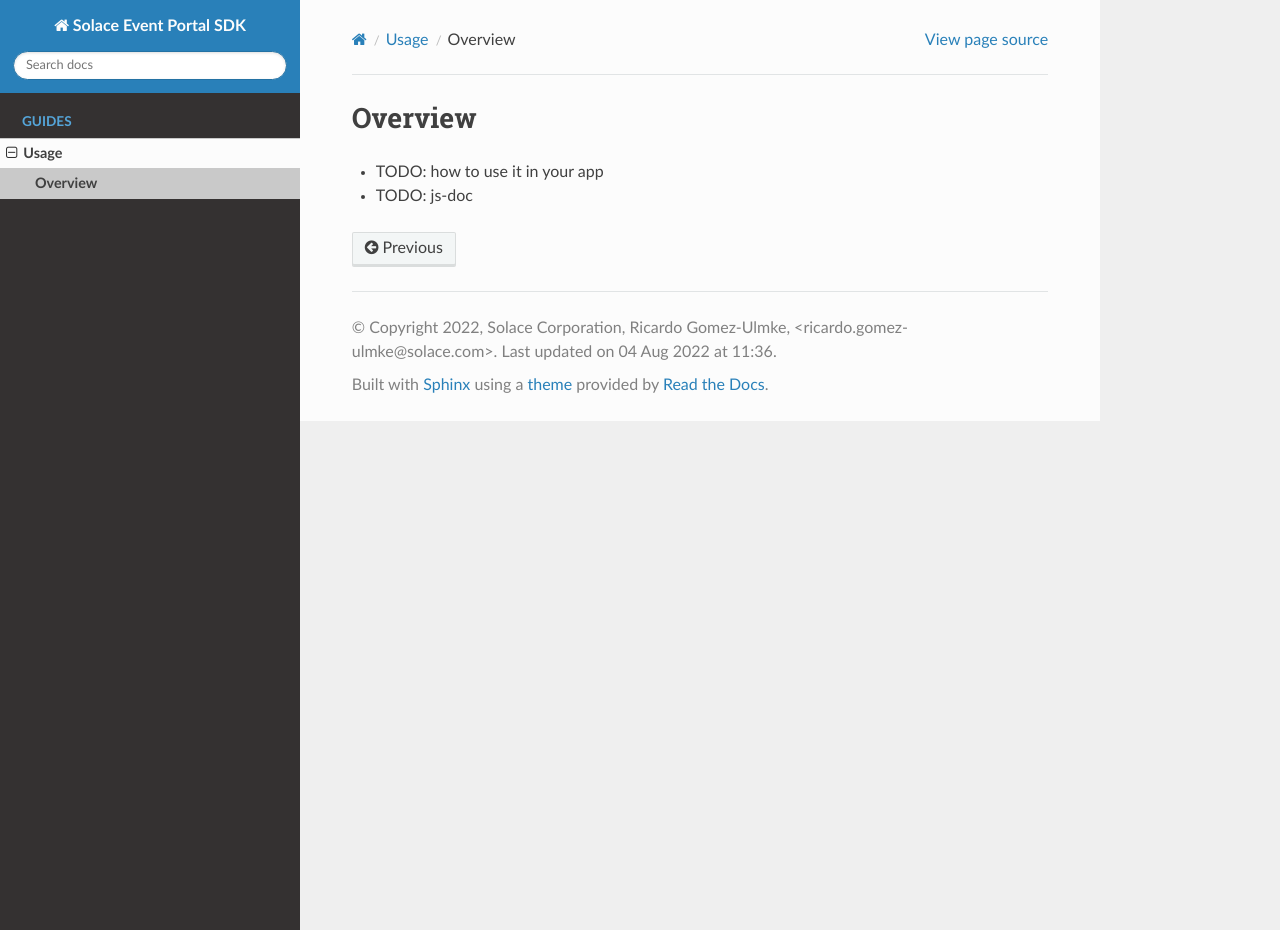
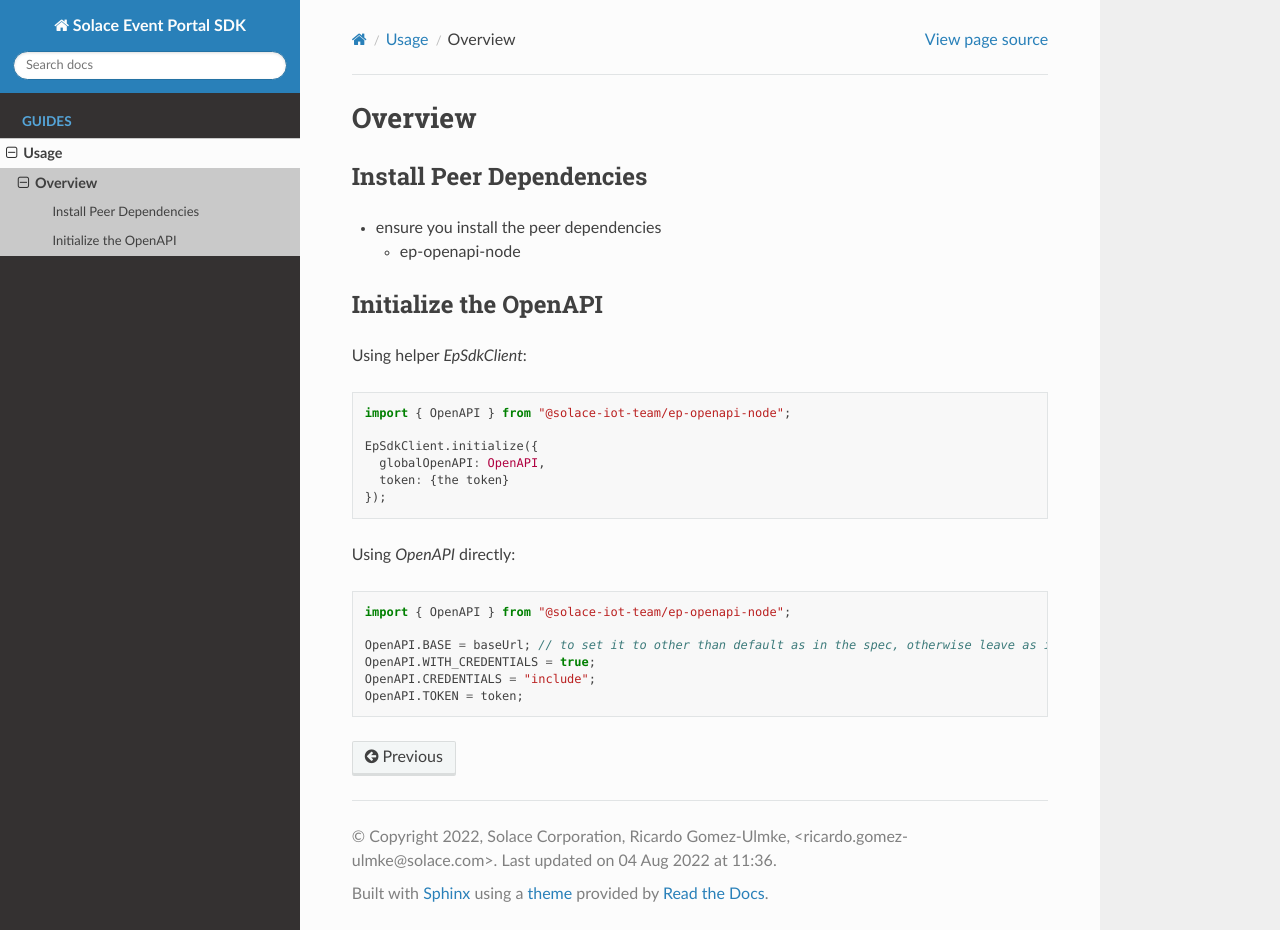
Before and after one commit to SolaceLabs/ep-sdk-typescript, a Sphinx documentation site: the page built from docs/source/ep-openapi-content/overview.rst, in a window 1280 px wide and 930 px high. Built offline with Sphinx 7.4.7 and the Read the Docs theme 2.0.0, drawn with Linux system fonts in a browser that asks for light colours.

Commit message:
OpenApi config

```diff
--- a/docs/source/ep-openapi-content/overview.rst
+++ b/docs/source/ep-openapi-content/overview.rst
@@ -3,6 +3,35 @@
 Overview
 ========
 
-* TODO: how to use it in your app
+Install Peer Dependencies
++++++++++++++++++++++++++
 
-* TODO: js-doc
+* ensure you install the peer dependencies
+
+  * ep-openapi-node
+
+Initialize the OpenAPI
+++++++++++++++++++++++
+
+
+Using helper `EpSdkClient`:
+
+.. code-block:: typescript
+
+  import { OpenAPI } from "@solace-iot-team/ep-openapi-node";
+
+  EpSdkClient.initialize({
+    globalOpenAPI: OpenAPI,
+    token: {the token}
+  });
+
+Using `OpenAPI` directly:
+
+.. code-block:: typescript
+
+  import { OpenAPI } from "@solace-iot-team/ep-openapi-node";
+
+  OpenAPI.BASE = baseUrl; // to set it to other than default as in the spec, otherwise leave as is
+  OpenAPI.WITH_CREDENTIALS = true;
+  OpenAPI.CREDENTIALS = "include";
+  OpenAPI.TOKEN = token;
```
Also changed, not shown: 4 other files.
